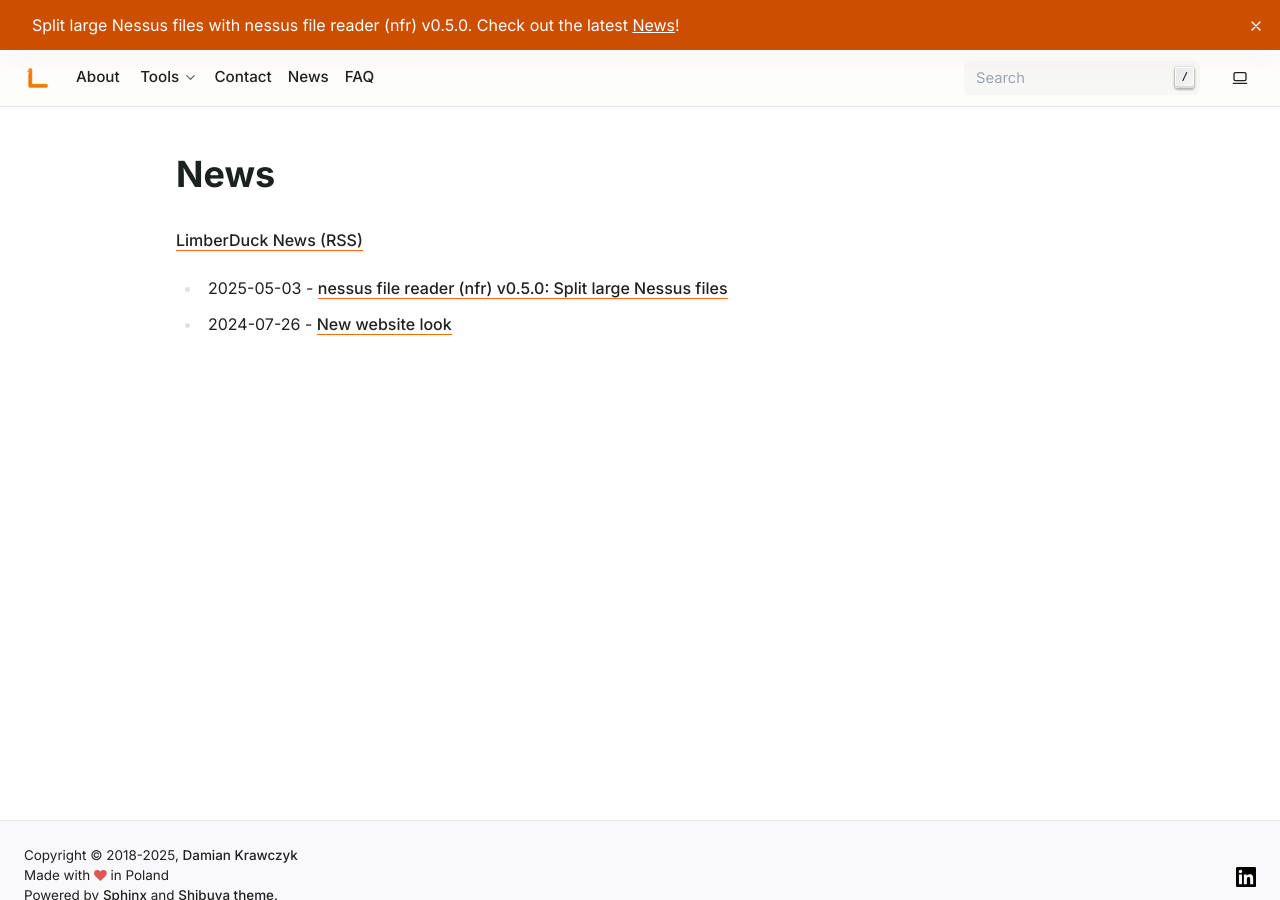
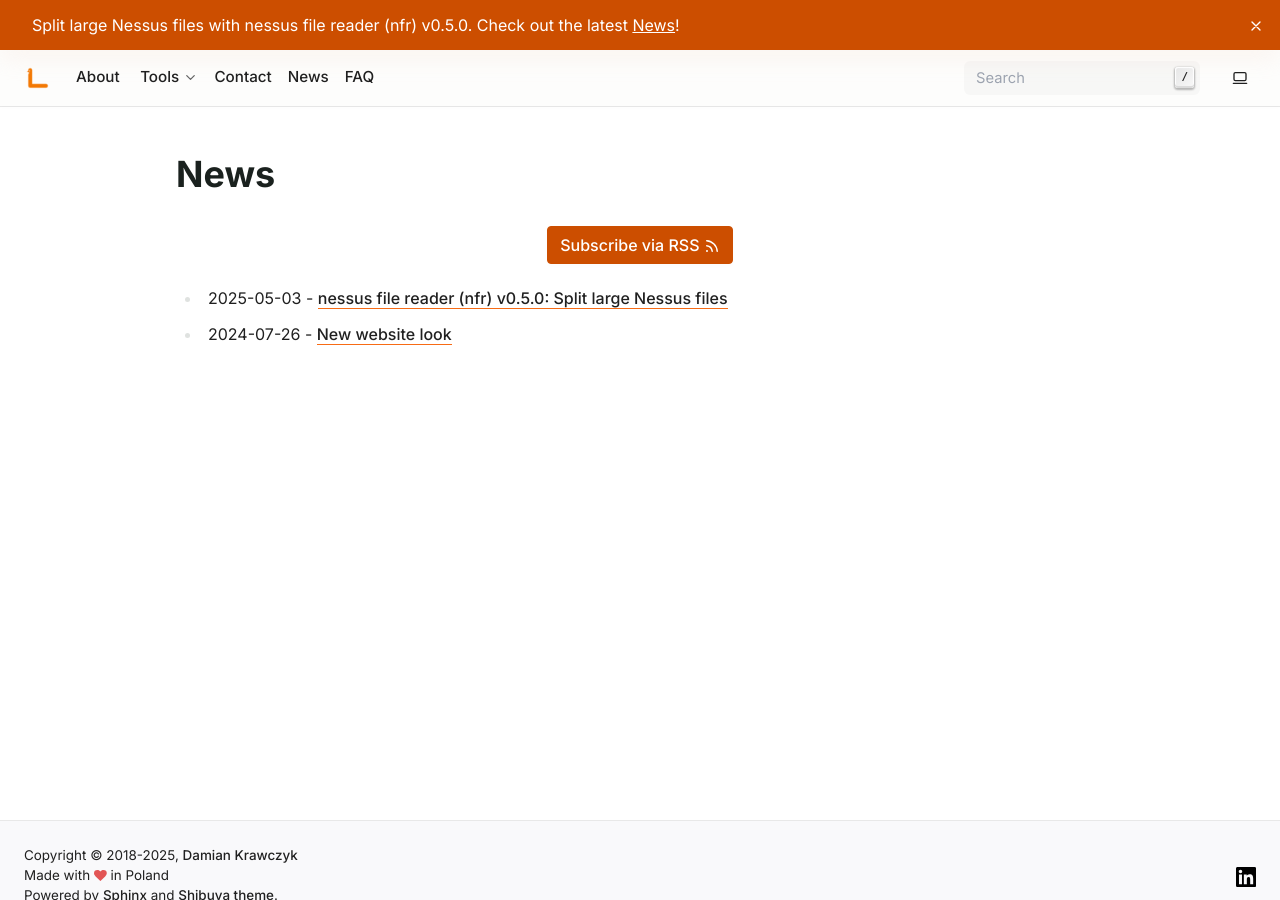
Before and after one commit to LimberDuck/limberduck_org_julio_7, a Sphinx documentation site: the page built from docs/blog/index.rst, in a window 1280 px wide and 900 px high. Built offline with Sphinx 7.4.7, drawn with Linux system fonts in a browser that asks for light colours.

```diff
--- a/docs/blog/index.rst
+++ b/docs/blog/index.rst
@@ -3,7 +3,12 @@
 News
 ====
 
-`LimberDuck News (RSS) <https://limberduck.org/en/latest/blog/atom.xml>`_
+.. button-link:: https://limberduck.org/en/latest/blog/atom.xml
+    :color: primary
+    :align: center
+    :shadow:
+
+    Subscribe via RSS :octicon:`rss;1em;sd-text-white`
 
 .. postlist::
    :language: en
```
